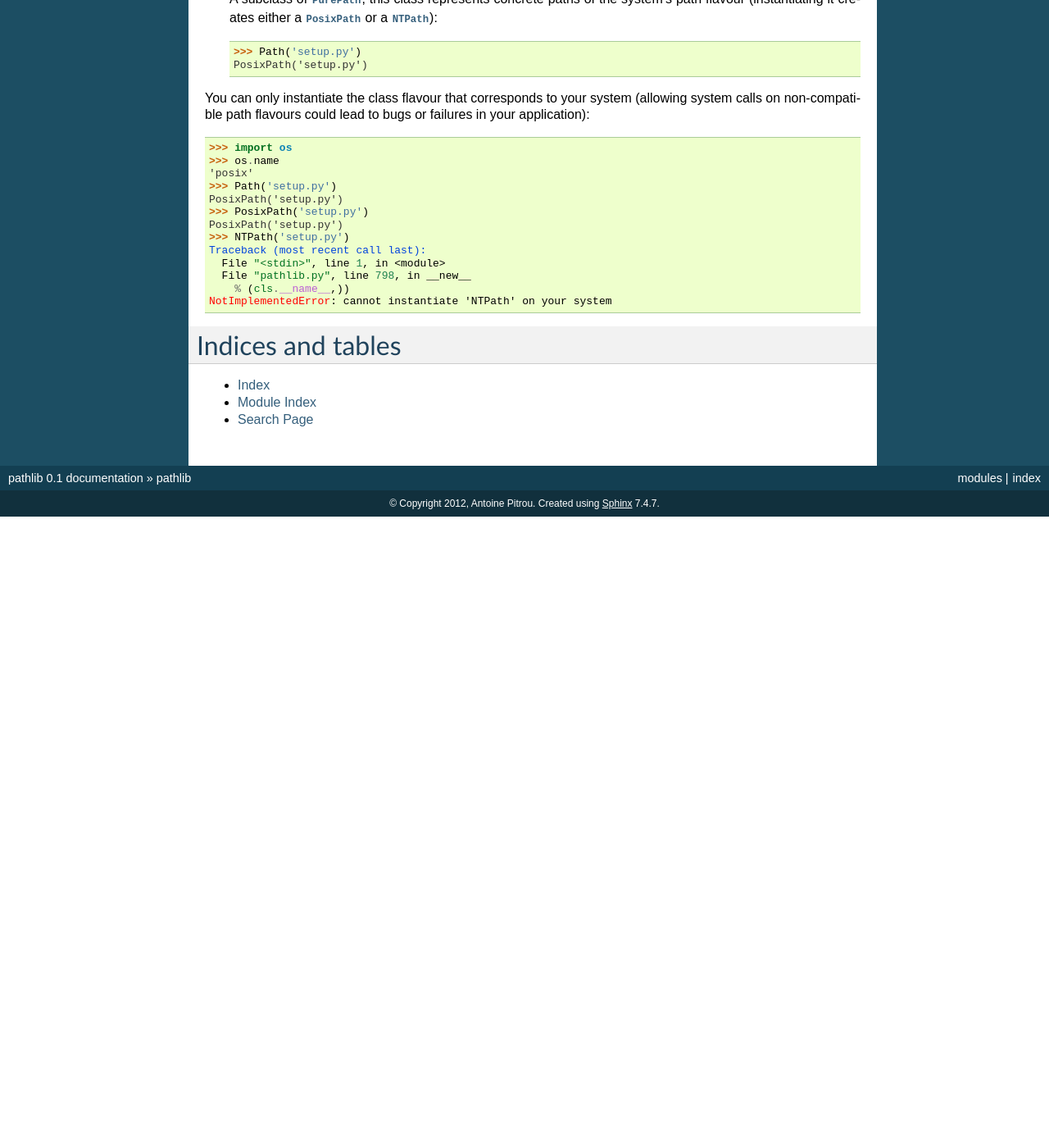
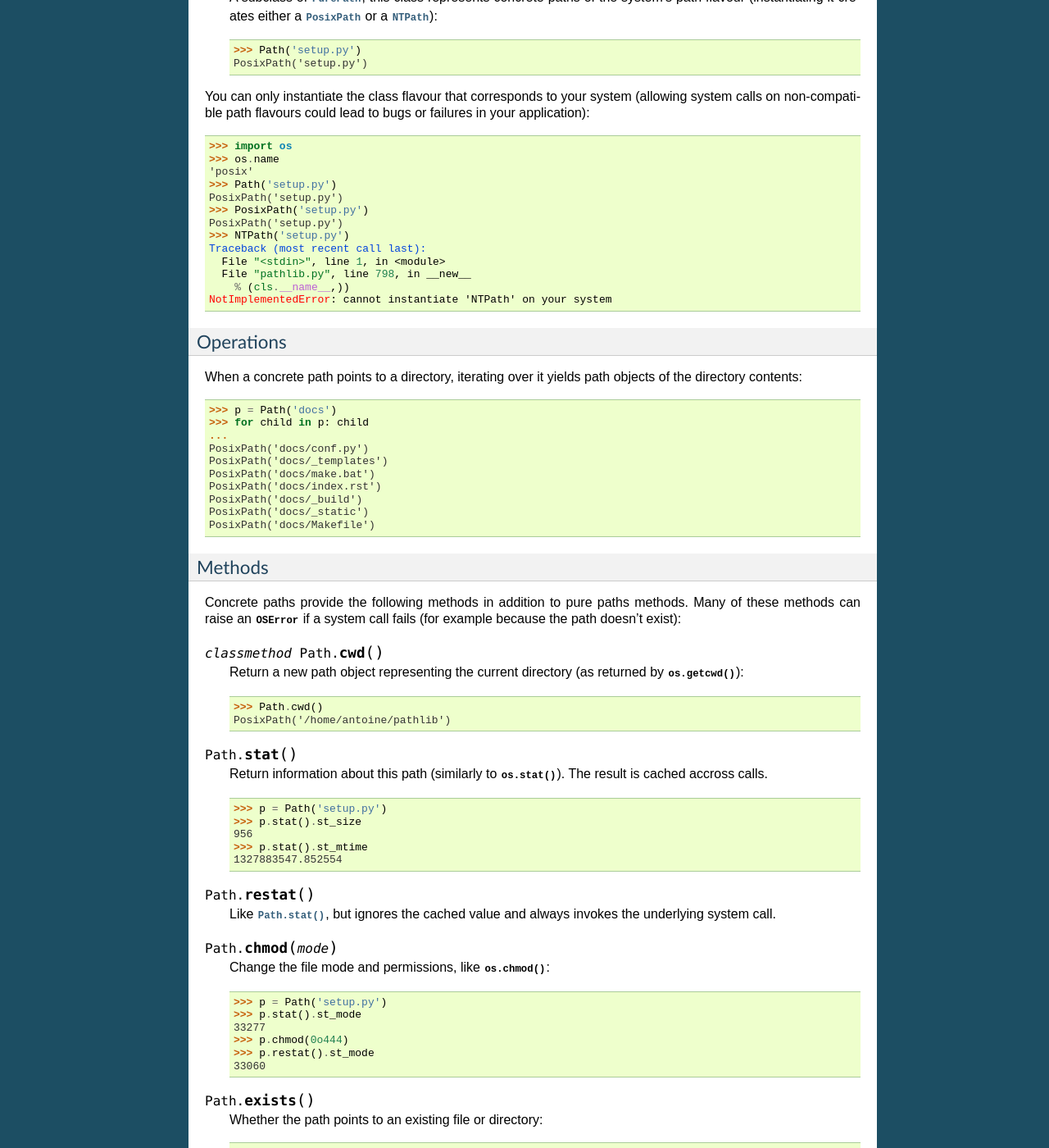
Before and after one commit to jazzband/pathlib2, a Sphinx documentation site: the page built from docs/index.rst, in a window 1280 px wide and 1400 px high, scrolled down 6973 px. Shown: the whole window at 82% size. Built offline with Sphinx 7.4.7, drawn with Linux system fonts in a browser that asks for light colours; before the commit the page ends 7603 px from its top, so only the background shows below that; some of the changed text lies outside the part shown.

```diff
--- a/VERSION.txt
+++ b/VERSION.txt
@@ -1 +1 @@
-0.1
+0.2
--- a/docs/index.rst
+++ b/docs/index.rst
@@ -477,9 +477,184 @@ bugs or failures in your application)::
    NotImplementedError: cannot instantiate 'NTPath' on your system
 
 
-Indices and tables
-==================
+Operations
+^^^^^^^^^^
 
-* :ref:`genindex`
-* :ref:`modindex`
-* :ref:`search`
+When a concrete path points to a directory, iterating over it yields path
+objects of the directory contents::
+
+   >>> p = Path('docs')
+   >>> for child in p: child
+   ...
+   PosixPath('docs/conf.py')
+   PosixPath('docs/_templates')
+   PosixPath('docs/make.bat')
+   PosixPath('docs/index.rst')
+   PosixPath('docs/_build')
+   PosixPath('docs/_static')
+   PosixPath('docs/Makefile')
+
+
+Methods
+^^^^^^^
+
+Concrete paths provide the following methods in addition to pure paths
+methods.  Many of these methods can raise an :exc:`OSError` if a system
+call fails (for example because the path doesn't exist):
+
+.. classmethod:: Path.cwd()
+
+   Return a new path object representing the current directory (as returned
+   by :func:`os.getcwd`)::
+
+      >>> Path.cwd()
+      PosixPath('/home/antoine/pathlib')
+
+
+.. method:: Path.stat()
+
+   Return information about this path (similarly to :func:`os.stat`).
+   The result is cached accross calls.
+
+      >>> p = Path('setup.py')
+      >>> p.stat().st_size
+      956
+      >>> p.stat().st_mtime
+      1327883547.852554
+
+
+.. method:: Path.restat()
+
+   Like :meth:`Path.stat`, but ignores the cached value and always invokes
+   the underlying system call.
+
+
+.. method:: Path.chmod(mode)
+
+   Change the file mode and permissions, like :func:`os.chmod`::
+
+      >>> p = Path('setup.py')
+      >>> p.stat().st_mode
+      33277
+      >>> p.chmod(0o444)
+      >>> p.restat().st_mode
+      33060
+
+
+.. method:: Path.exists()
+
+   Whether the path points to an existing file or directory::
+
+      >>> from pathlib import *
+      >>> Path('.').exists()
+      True
+      >>> Path('setup.py').exists()
+      True
+      >>> Path('/etc').exists()
+      True
+      >>> Path('nonexistentfile').exists()
+      False
+
+
+.. method:: Path.is_dir()
+
+   Return True if the path points to a directory, False if it points to
+   another kind of file::
+
+      >>> Path('.').is_dir()
+      True
+      >>> Path('setup.py').is_dir()
+      False
+
+
+.. method:: Path.lchmod(mode)
+
+   Like :meth:`Path.chmod` but, if the path points to a symbolic link, the
+   symbolic link's mode is changed rather than its target's.
+
+
+.. method:: Path.lstat()
+
+   Like :meth:`Path.stat` but, if the path points to a symbolic link, return
+   the symbolic link's information rather than its target's.
+
+
+.. method:: Path.open(mode='r', buffering=-1, encoding=None, errors=None, newline=None)
+
+   Open the file pointed to by the path, like the built-in :func:`open`
+   function does::
+
+      >>> p = Path('setup.py')
+      >>> with p.open() as f:
+      ...     f.readline()
+      ...
+      '#!/usr/bin/env python3\n'
+
+
+.. method:: Path.raw_open(flags, mode=0o777)
+
+   Open the file pointed to by the path and return a numeric file descriptor,
+   as :func:`os.open` does::
+
+      >>> p = Path('setup.py')
+      >>> fd = p.raw_open(os.O_RDONLY)
+      >>> os.read(fd, 10)
+      b'#!/usr/bin'
+      >>> os.close(fd)
+
+
+.. method:: Path.rename(target)
+
+   Rename this file or directory to the given *target*.  *target* can be
+   either a string or another path object::
+
+      >>> p = Path('foo')
+      >>> p.open('w').write('some text')
+      9
+      >>> target = Path('bar')
+      >>> p.rename(target)
+      >>> target.open().read()
+      'some text'
+
+
+.. method:: Path.resolve()
+
+   Make the path absolute, resolving any symlinks.  A new path object is
+   returned::
+
+      >>> p = Path()
+      >>> p
+      PosixPath('.')
+      >>> p.resolve()
+      PosixPath('/home/antoine/pathlib')
+
+   If the path doesn't exist, an :exc:`OSError` is raised.
+
+
+.. method:: Path.rmdir()
+
+   Remove this directory.  The directory must be empty.
+
+
+.. method:: Path.symlink_to(target)
+
+   Make this path a symbolic link to *target*.
+
+      >>> p = Path('mylink')
+      >>> p.symlink_to('setup.py')
+      >>> p.resolve()
+      PosixPath('/home/antoine/pathlib/setup.py')
+      >>> p.stat().st_size
+      956
+      >>> p.lstat().st_size
+      8
+
+   .. note::
+      The order of arguments (link, target) is the reverse
+      of :func:`os.symlink`'s.
+
+
+.. method:: Path.unlink()
+
+   Remove this file or symbolic link.  If the path points to a directory,
+   use :func:`Path.rmdir` instead.
```
Also changed, not shown: other parts of docs/index.rst (+6 -6 lines).
